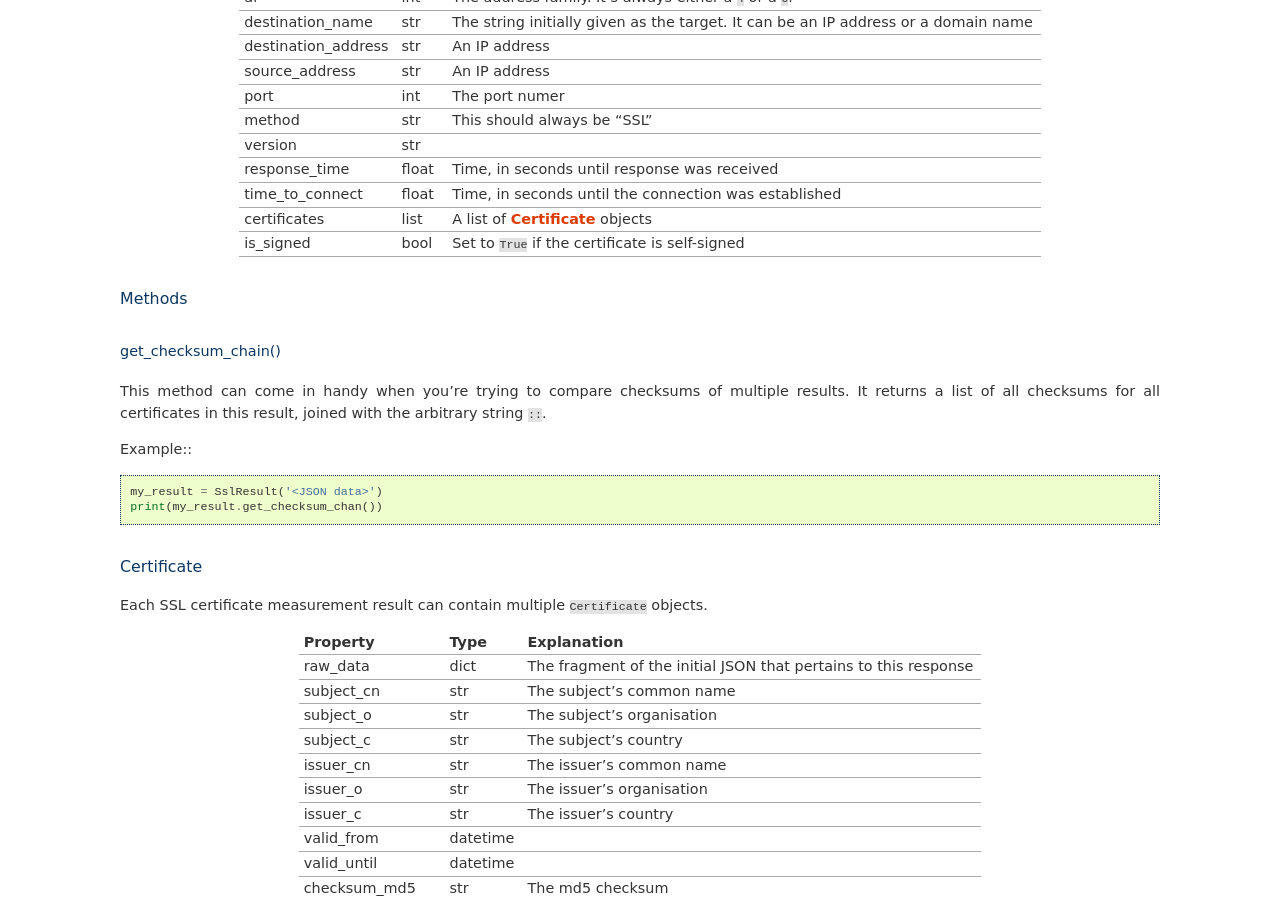
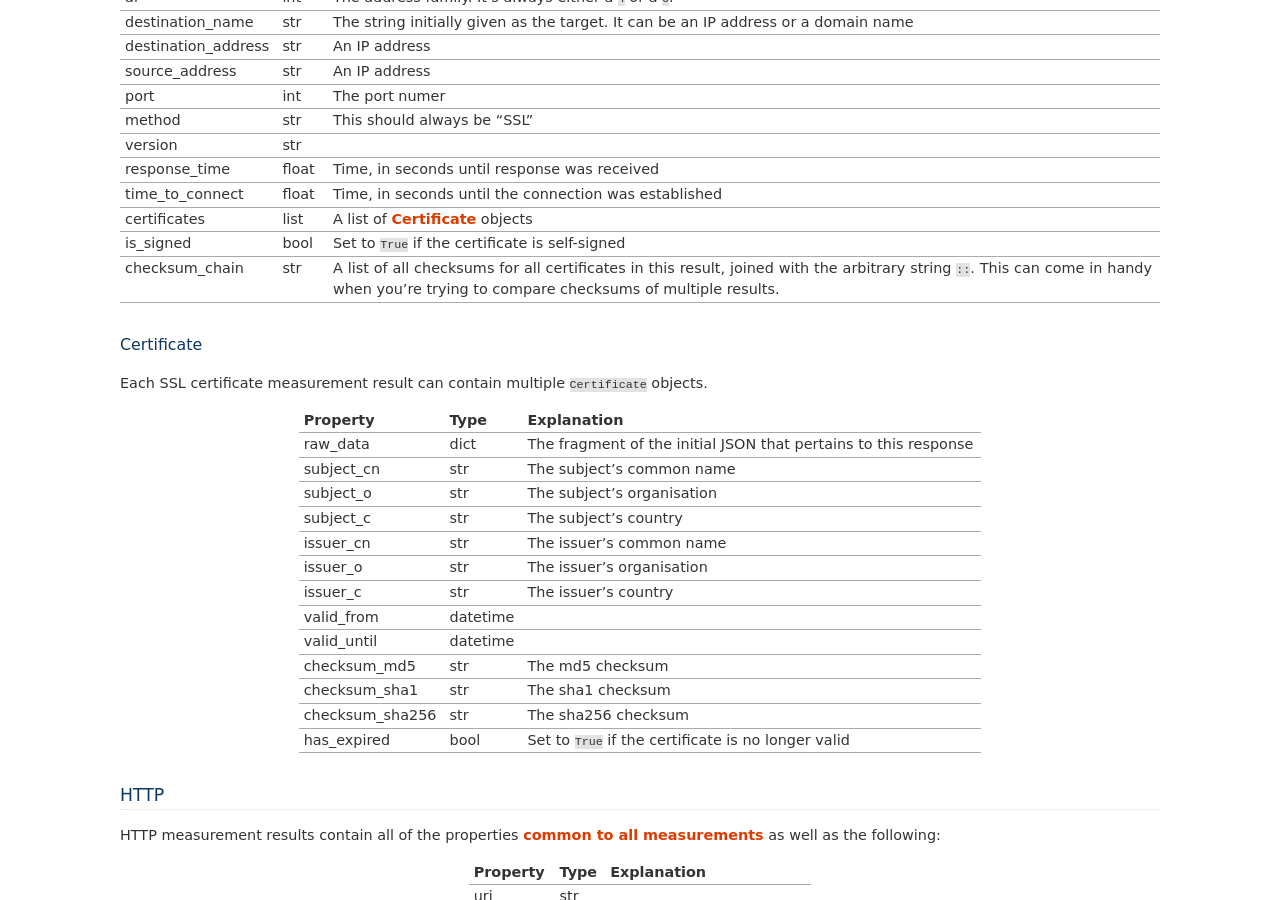
Before and after one commit to RIPE-NCC/ripe-atlas-sagan, a Sphinx documentation site: the page built from docs/types.rst, in a window 1280 px wide and 900 px high, scrolled down 6100 px. Built offline with Sphinx 7.4.7, drawn with Linux system fonts in a browser that asks for light colours.

Commit message:
Replaced SslResult.get_checksum_chain() with the SslResult.checksum_chain property.

```diff
--- a/docs/types.rst
+++ b/docs/types.rst
@@ -419,28 +419,8 @@ response_time          float     Time, in seconds until response was received
 time_to_connect        float     Time, in seconds until the connection was established
 certificates           list      A list of :ref:`sslcert-certificate` objects
 is_signed              bool      Set to ``True`` if the certificate is self-signed
+checksum_chain         str       A list of all checksums for all certificates in this result, joined with the arbitrary string ``::``.  This can come in handy when you're trying to compare checksums of multiple results.
 =====================  ========  ===================================================================================
-
-.. _sslcert-methods:
-
-Methods
--------
-
-
-.. _sslcert-methods-get_checksum_chain:
-
-get_checksum_chain()
-....................
-
-This method can come in handy when you're trying to compare checksums of
-multiple results.  It returns a list of all checksums for all certificates
-in this result, joined with the arbitrary string ``::``.
-
-Example:::
-
-    my_result = SslResult('<JSON data>')
-    print(my_result.get_checksum_chan())
-
 
 .. _sslcert-certificate:
 
```
Also changed, not shown: README.md (+3 -0 lines), 2 other files.
